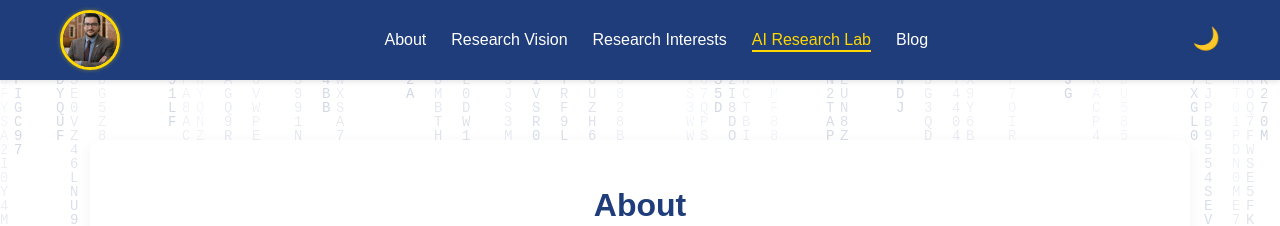
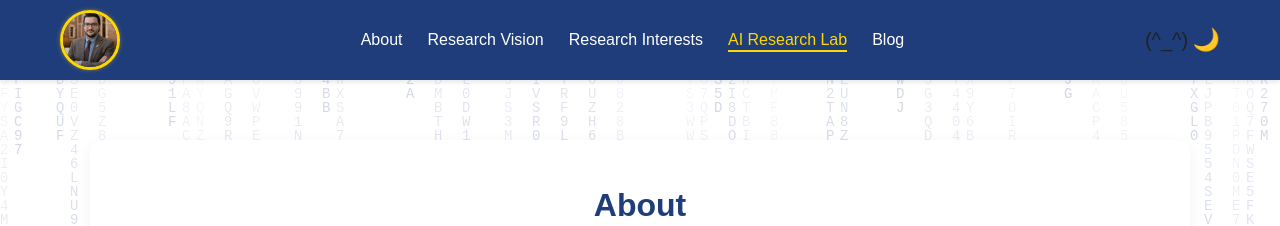
Before and after one commit to rodriguerizk/rodriguerizk.github.io, a Jekyll site: the page index.html, which Jekyll copies as it is, in a window 1280 px wide. Shown: the top 226 px of the page. Built offline with Jekyll 4.4.1, drawn with Linux system fonts in a browser that asks for light colours; nearby versions of some CDN libraries.

Commit message:
Update index.html

```diff
--- a/index.html
+++ b/index.html
@@ -98,6 +98,7 @@
         <li><a href="/blog">Blog</a></li>
       </ul>
       <div class="theme-toggle-container">
+        <span class="ascii"></span>
         <button id="theme-toggle" aria-label="Toggle Light/Dark Mode">🌙</button>
       </div>
     </nav>
@@ -366,7 +367,6 @@ At the heart of this effort lies a central question:
   <div class="footer-quote">
     <blockquote>
       “<i>The limits of machine intelligence are the limits of our imagination</i>.”<span class="quote-author">— Rodrigue Rizk, Ph.D.</span>
-       <span class="ascii"></span>
     </blockquote>
 
   </div>
```
